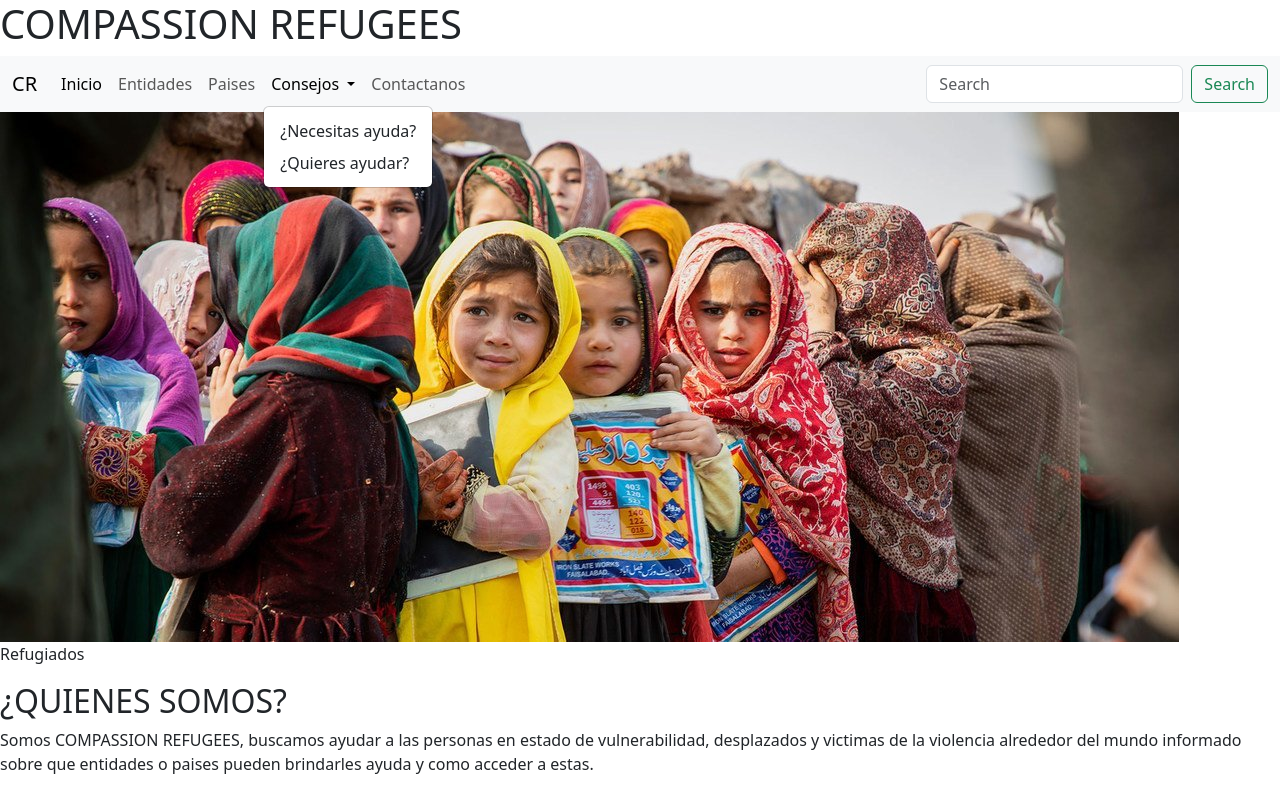
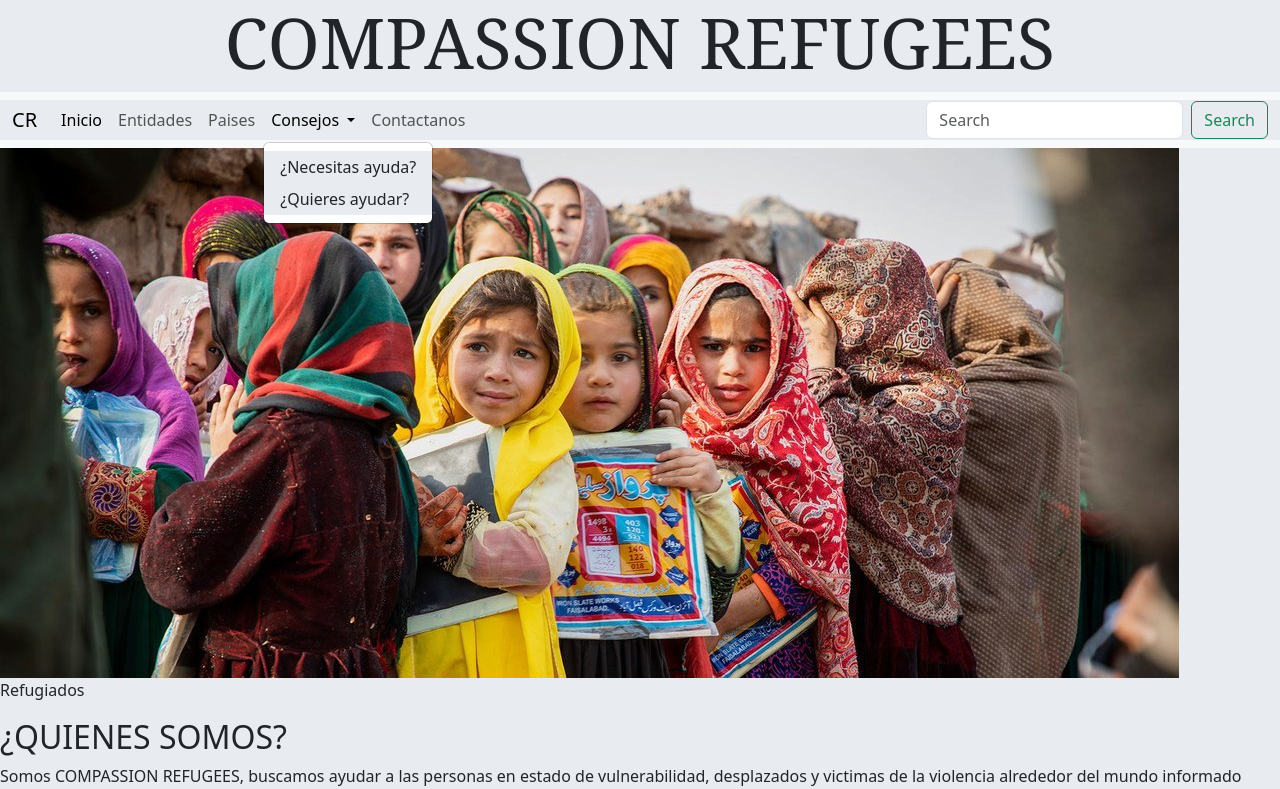
Before and after one commit to DeuryZ/Proyecto-refugiados, a plain HTML site: page index.html in a window 1280 px wide. Both pictures are taken after a click on the button "Consejos". Shown: the top 789 px of the page. Drawn offline with nearby package versions, Linux system fonts and the light colour scheme.

Commit message:
css index

```diff
--- a/index.html
+++ b/index.html
@@ -4,14 +4,12 @@
     <meta charset="UTF-8">
     <meta name="viewport" content="width=device-width, initial-scale=1.0">
     <title>COMPASSION REFUGEES</title>
-    <link rel="stylesheet" href="/styles/index.css">
+    <link rel="stylesheet" href="styles/index.css">
     <link href="https://cdn.jsdelivr.net/npm/bootstrap@5.3.1/dist/css/bootstrap.min.css" rel="stylesheet" integrity="sha384-4bw+/aepP/YC94hEpVNVgiZdgIC5+VKNBQNGCHeKRQN+PtmoHDEXuppvnDJzQIu9" crossorigin="anonymous">
 </head>
 <body>
     <header>
-        <div>
-            <h1>COMPASSION REFUGEES</h1>
-        </div>
+        <h1 id="titulo-principal">COMPASSION REFUGEES</h1>
         <nav class="navbar navbar-expand-lg bg-body-tertiary">
         <div class="container-fluid">
             <a class="navbar-brand" href="index.html">CR</a>
@@ -51,7 +49,7 @@
         </nav>
     </header>
     <main>
-        <figure>
+        <figure id="portada">
             <img src="recursos/image1170x530cropped.jpg" alt="imagen-refugiados">
             <figcaption>Refugiados</figcaption>
         </figure>
--- a/styles/index.css
+++ b/styles/index.css
@@ -0,0 +1,10 @@
+*{
+    background-color: rgb(232, 235, 239);
+}
+h1#titulo-principal{
+    text-align: center;
+    font-family: Cambria, Cochin, Georgia, Times, 'Times New Roman', serif;
+    font-size: 70px;
+}
+figure#portada img{
+align-content: center;}
```
